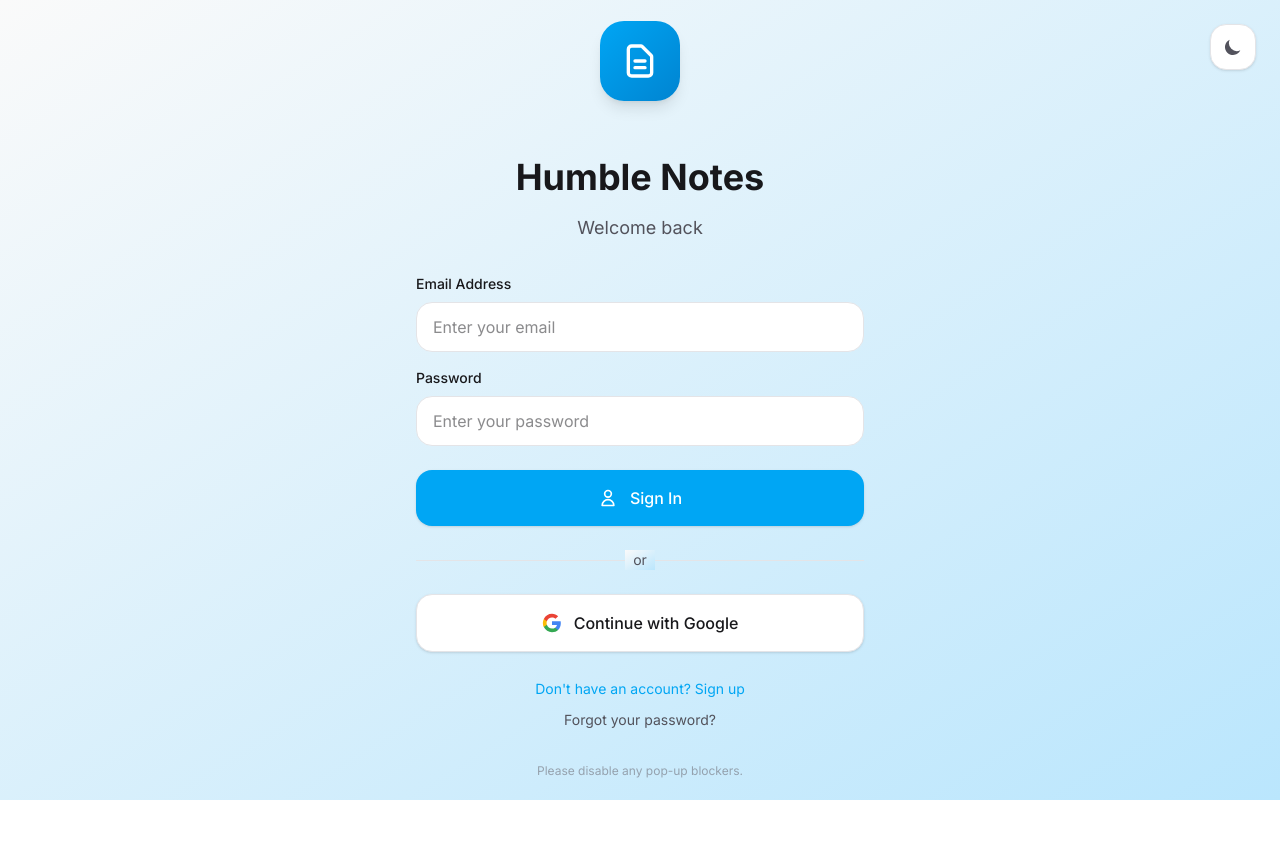
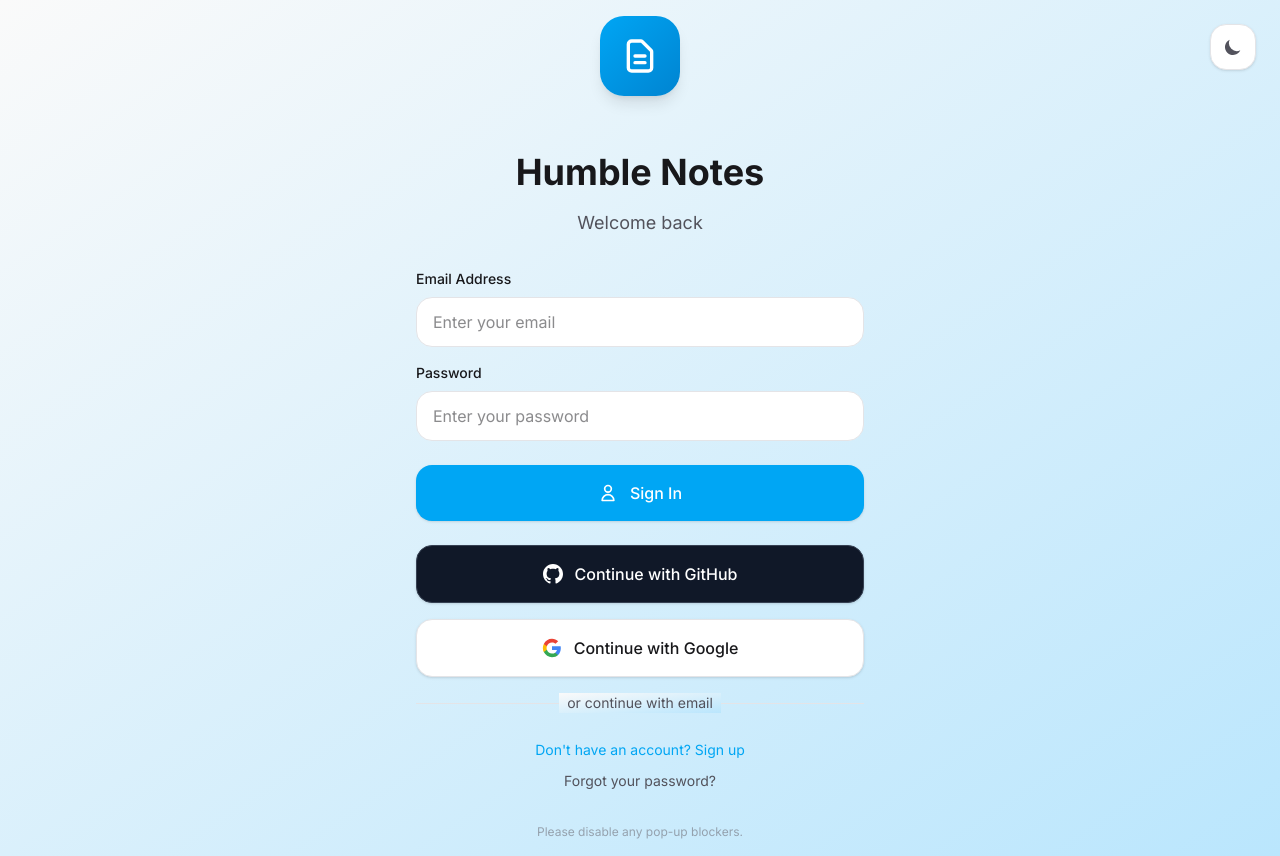
Before and after one commit to cyberdime-dev/humble-notes, a Next.js app: page / in a window 1280 px wide. Before the commit the page ends 800 px from the top, so only its background shows below. Built offline with nearby package versions, Linux system fonts and the light colour scheme; no server answers.

Commit message:
Update authentication methods and README for GitHub integration
- Implemented GitHub sign-in functionality in AuthContext and updated the home page to include a GitHub sign-in button.
- Improved user interface for authentication options, ensuring a seamless experience for users.

```diff
--- a/src/app/page.js
+++ b/src/app/page.js
@@ -5,7 +5,7 @@
 import { useState, useEffect } from 'react';
 
 export default function Home() {
-  const { signInWithGoogle, signUpWithEmail, signInWithEmail, resetPassword, user, loading } = useAuth();
+  const { signInWithGoogle, signInWithGitHub, signUpWithEmail, signInWithEmail, resetPassword, user, loading } = useAuth();
   const router = useRouter();
   const [isDark, setIsDark] = useState(false);
   const [isSignUp, setIsSignUp] = useState(false);
@@ -52,6 +52,19 @@
       router.push('/notes');
     } catch (error) {
       setError('Failed to sign in with Google. Please try again.');
+    } finally {
+      setAuthLoading(false);
+    }
+  };
+
+  const handleGitHubSignIn = async () => {
+    try {
+      setAuthLoading(true);
+      setError('');
+      await signInWithGitHub();
+      router.push('/notes');
+    } catch (error) {
+      setError('Failed to sign in with GitHub. Please try again.');
     } finally {
       setAuthLoading(false);
     }
@@ -279,21 +292,25 @@
           </form>
         )}
 
-        {/* Divider */}
-        <div className="relative mb-6">
-          <div className="absolute inset-0 flex items-center">
-            <div className="w-full border-t border-zinc-200 dark:border-zinc-700"></div>
-          </div>
-          <div className="relative flex justify-center text-sm">
-            <span className="px-2 bg-gradient-custom text-custom-secondary">or</span>
-          </div>
-        </div>
+        {/* GitHub Sign In */}
+        <button
+          onClick={handleGitHubSignIn}
+          disabled={authLoading}
+          className="w-full flex items-center justify-center gap-3 px-6 py-4 rounded-2xl bg-gray-900 hover:bg-gray-800 text-white border border-gray-700 transition-all duration-200 shadow-sm hover:shadow-md group mb-4"
+        >
+          <svg className="w-5 h-5" fill="currentColor" viewBox="0 0 24 24">
+            <path d="M12 0c-6.626 0-12 5.373-12 12 0 5.302 3.438 9.8 8.207 11.387.599.111.793-.261.793-.577v-2.234c-3.338.726-4.033-1.416-4.033-1.416-.546-1.387-1.333-1.756-1.333-1.756-1.089-.745.083-.729.083-.729 1.205.084 1.839 1.237 1.839 1.237 1.07 1.834 2.807 1.304 3.492.997.107-.775.418-1.305.762-1.604-2.665-.305-5.467-1.334-5.467-5.931 0-1.311.469-2.381 1.236-3.221-.124-.303-.535-1.524.117-3.176 0 0 1.008-.322 3.301 1.23.957-.266 1.983-.399 3.003-.404 1.02.005 2.047.138 3.006.404 2.291-1.552 3.297-1.23 3.297-1.23.653 1.653.242 2.874.118 3.176.77.84 1.235 1.911 1.235 3.221 0 4.609-2.807 5.624-5.479 5.921.43.372.823 1.102.823 2.222v3.293c0 .319.192.694.801.576 4.765-1.589 8.199-6.086 8.199-11.386 0-6.627-5.373-12-12-12z"/>
+          </svg>
+          <span className="font-medium">
+            Continue with GitHub
+          </span>
+        </button>
 
         {/* Google Sign In */}
         <button
           onClick={handleGoogleSignIn}
           disabled={authLoading}
-          className="w-full flex items-center justify-center gap-3 px-6 py-4 rounded-2xl bg-custom-button hover:bg-custom-button border border-zinc-200 dark:border-zinc-700 transition-all duration-200 shadow-sm hover:shadow-md group"
+          className="w-full flex items-center justify-center gap-3 px-6 py-4 rounded-2xl bg-custom-button hover:bg-custom-button border border-zinc-200 dark:border-zinc-700 transition-all duration-200 shadow-sm hover:shadow-md group mb-4"
         >
           <svg className="w-5 h-5" viewBox="0 0 24 24">
             <path fill="#4285F4" d="M22.56 12.25c0-.78-.07-1.53-.2-2.25H12v4.26h5.92c-.26 1.37-1.04 2.53-2.21 3.31v2.77h3.57c2.08-1.92 3.28-4.74 3.28-8.09z"/>
@@ -305,6 +322,16 @@
             Continue with Google
           </span>
         </button>
+
+        {/* Divider */}
+        <div className="relative mb-6">
+          <div className="absolute inset-0 flex items-center">
+            <div className="w-full border-t border-zinc-200 dark:border-zinc-700"></div>
+          </div>
+          <div className="relative flex justify-center text-sm">
+            <span className="px-2 bg-gradient-custom text-custom-secondary">or continue with email</span>
+          </div>
+        </div>
 
         {/* Toggle Links */}
         <div className="text-center mt-6 space-y-2">
--- a/src/contexts/AuthContext.js
+++ b/src/contexts/AuthContext.js
@@ -10,7 +10,7 @@
   sendPasswordResetEmail,
   updateProfile
 } from 'firebase/auth';
-import { auth, googleProvider } from '../lib/firebase';
+import { auth, googleProvider, githubProvider } from '../lib/firebase';
 
 const AuthContext = createContext({});
 
@@ -39,6 +39,16 @@
       return result.user;
     } catch (error) {
       console.error('Error signing in with Google:', error);
+      throw error;
+    }
+  };
+
+  const signInWithGitHub = async () => {
+    try {
+      const result = await signInWithPopup(auth, githubProvider);
+      return result.user;
+    } catch (error) {
+      console.error('Error signing in with GitHub:', error);
       throw error;
     }
   };
@@ -91,6 +101,7 @@
     <AuthContext.Provider value={{
       user,
       signInWithGoogle,
+      signInWithGitHub,
       signUpWithEmail,
       signInWithEmail,
       resetPassword,
--- a/src/lib/firebase.js
+++ b/src/lib/firebase.js
@@ -1,5 +1,5 @@
 import { initializeApp } from 'firebase/app';
-import { getAuth, GoogleAuthProvider } from 'firebase/auth';
+import { getAuth, GoogleAuthProvider, GithubAuthProvider } from 'firebase/auth';
 import { getFirestore } from 'firebase/firestore';
 
 // Your Firebase configuration
@@ -44,4 +44,7 @@
 // Create Google Auth Provider
 export const googleProvider = new GoogleAuthProvider();
 
+// Create GitHub Auth Provider
+export const githubProvider = new GithubAuthProvider();
+
 export default app;
```
Also changed, not shown: 1 other file (tests, documents, lock files or other folders).
